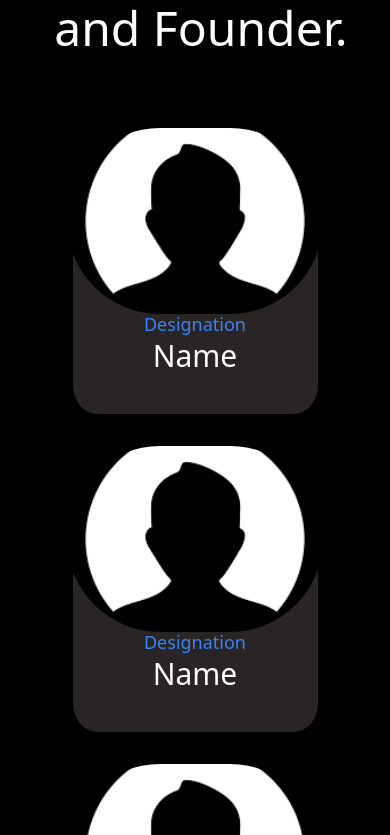
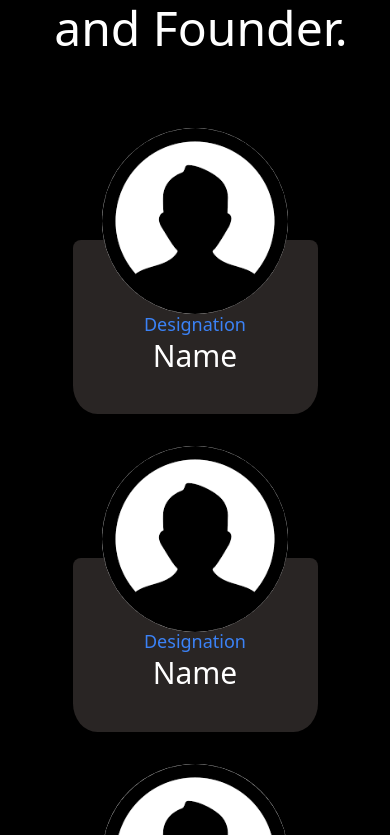
Before and after one commit to fyivitc/FYI_Website, a Next.js app: page / in a window 390 px wide. Shown: the part 2669-3504 px from the top of the page. Built offline with nearby package versions, Linux system fonts and the light colour scheme; a web font is replaced by a local one.

Commit message:
[Bug fix] Members image size made responsive

```diff
--- a/components/MemberSection/MemberCard/MemberCard.jsx
+++ b/components/MemberSection/MemberCard/MemberCard.jsx
@@ -9,7 +9,7 @@ const MemberCard = ({ ...props }) => {
           <div
             className={`${styles.flip_card_front} overflow-hidden flex flex-col`}
           >
-            <div className="rounded-full h-64 w-64 overflow-hidden self-center z-10 ">
+            <div className="rounded-full h-[65%] aspect-square overflow-hidden self-center z-10 ">
               <img
                 src={props.imageUrl}
                 alt="Avatar"
```
